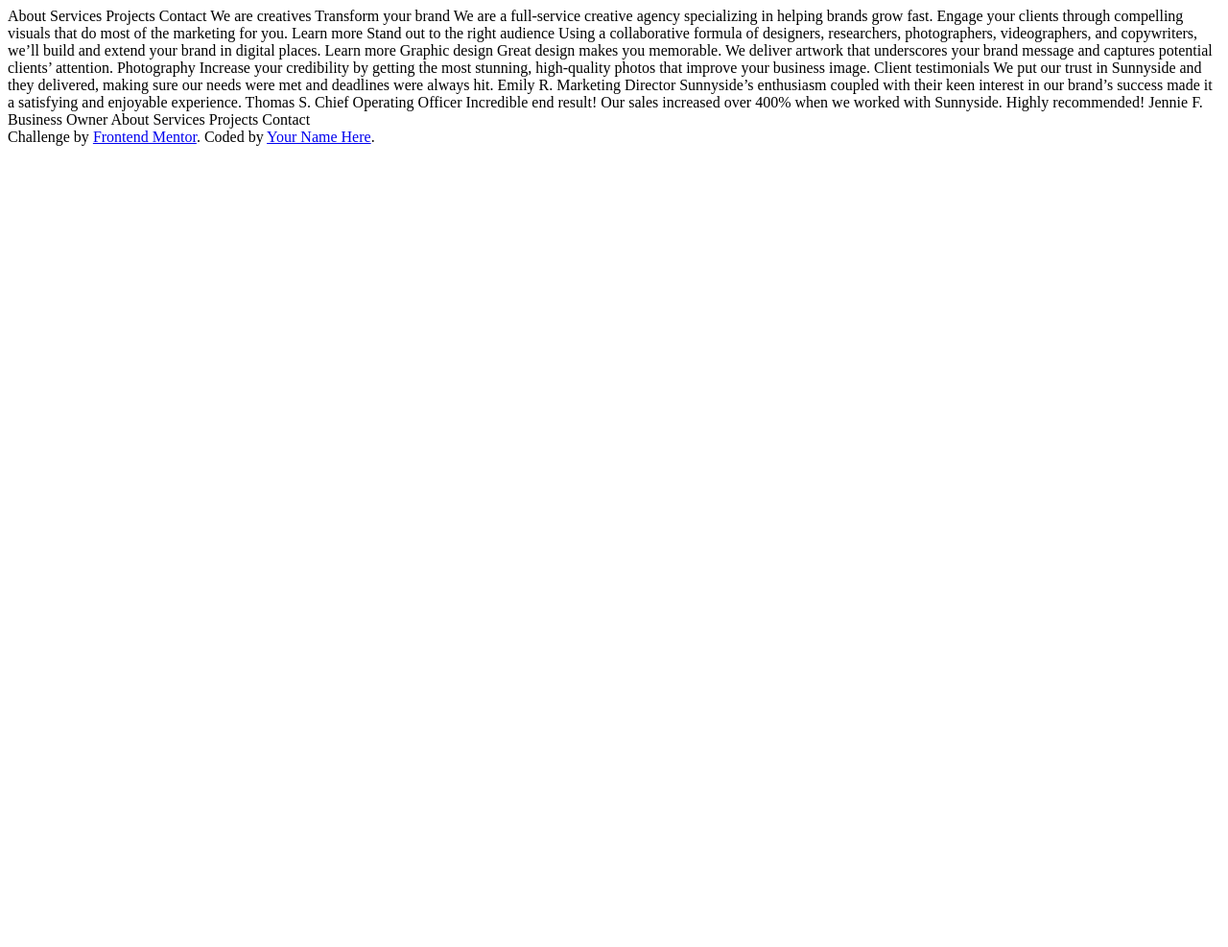
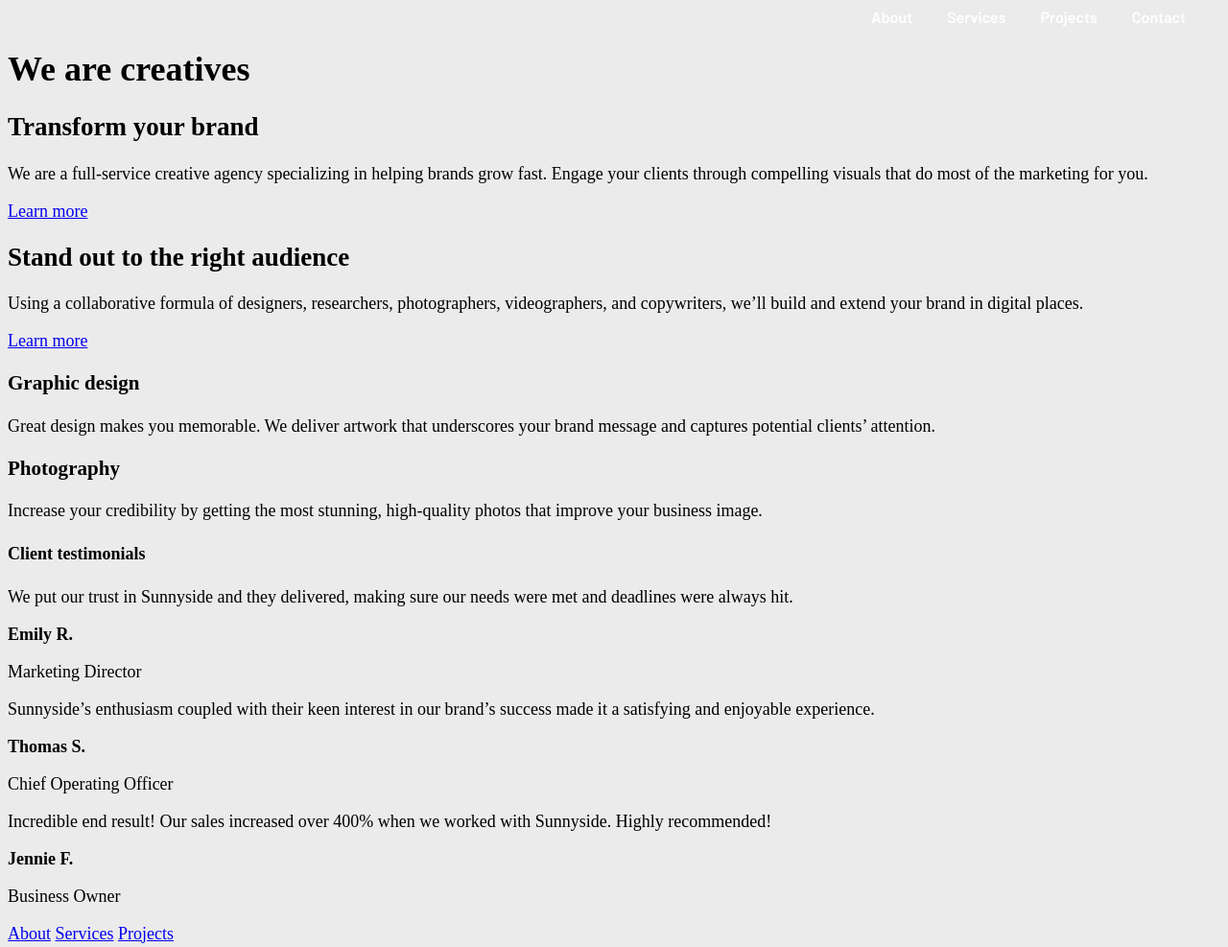
Before and after one commit to M4thez/sunnyside-landing-page, a plain HTML site: page index.html in a window 1280 px wide. Shown: the whole page at 96% size. Before the commit the page ends 800 px from the top, so only its background shows below. Drawn offline with Linux system fonts and the light colour scheme.

Commit message:
HTML structure - done

```diff
--- a/index.html
+++ b/index.html
@@ -1,61 +1,100 @@
 <!DOCTYPE html>
 <html lang="en">
+
 <head>
   <meta charset="UTF-8">
   <meta name="viewport" content="width=device-width, initial-scale=1.0">
   <link rel="icon" type="image/png" sizes="32x32" href="./images/favicon-32x32.png">
   <title>Sunnyside | Landing page</title>
+  <link rel="stylesheet" href="style.css">
+  <link rel="preconnect" href="https://fonts.googleapis.com">
+  <link rel="preconnect" href="https://fonts.gstatic.com" crossorigin>
+  <link href="https://fonts.googleapis.com/css2?family=Barlow:wght@600&family=Fraunces:wght@700;900&display=swap"
+    rel="stylesheet">
 
 </head>
+
 <body>
-  About
-  Services
-  Projects
-  Contact
+  <nav>
+    <a href="#">About</a>
+    <a href="#">Services</a>
+    <a href="#">Projects</a>
+    <a href="#">Contact</a>
+  </nav>
 
-  We are creatives
+  <h1>We are creatives</h1>
 
-  Transform your brand
 
-  We are a full-service creative agency specializing in helping brands grow fast.
-  Engage your clients through compelling visuals that do most of the marketing for you.
+  <section>
 
-  Learn more
+    <h2>Transform your brand</h2>
+    <p>
+      We are a full-service creative agency specializing in helping brands grow fast.
+      Engage your clients through compelling visuals that do most of the marketing for you.
+    </p>
 
-  Stand out to the right audience
+    <a href="#">Learn more</a>
 
-  Using a collaborative formula of designers, researchers, photographers, videographers, and copywriters, we’ll build and extend your brand in digital places.
+  </section>
 
-  Learn more
+  <section>
+    <h2>Stand out to the right audience</h2>
+    <p>
+      Using a collaborative formula of designers, researchers, photographers, videographers, and copywriters, we’ll
+      build
+      and extend your brand in digital places.
+    </p>
+    <a href="#">Learn more</a>
+  </section>
 
-  Graphic design
-  Great design makes you memorable. We deliver artwork that underscores your brand message and captures potential clients’ attention.
+  <section>
+    <article>
+      <h3>Graphic design</h3>
+      <p>
+        Great design makes you memorable. We deliver artwork that underscores your brand message and captures potential
+        clients’ attention.
+      </p>
+    </article>
+    <article>
+      <h3>Photography</h3>
+      <p>Increase your credibility by getting the most stunning, high-quality photos that improve your business image.
+      </p>
+    </article>
+  </section>
 
-  Photography
-  Increase your credibility by getting the most stunning, high-quality photos that improve your business image.
+  <section>
+    <h4>Client testimonials</h4>
 
-  Client testimonials
+    <article>
+      <p>We put our trust in Sunnyside and they delivered, making sure our needs were met and deadlines were always hit.</p>
+      <b>Emily R.</b>
+      <p>Marketing Director</p>
+    </article>
 
-  We put our trust in Sunnyside and they delivered, making sure our needs were met and deadlines were always hit.
-  Emily R.
-  Marketing Director
+    <article>
+      <p>Sunnyside’s enthusiasm coupled with their keen interest in our brand’s success made it a satisfying and enjoyable experience.</p>
+      <b>Thomas S.</b>
+      <p>Chief Operating Officer</p>
+    </article>
 
-  Sunnyside’s enthusiasm coupled with their keen interest in our brand’s success made it a satisfying and enjoyable experience.
-  Thomas S.
-  Chief Operating Officer
+    <article>
+      <p>Incredible end result! Our sales increased over 400% when we worked with Sunnyside. Highly recommended!</p>
+      <b>Jennie F.</b>
+      <p>Business Owner</p>
+    </article>
 
-  Incredible end result! Our sales increased over 400% when we worked with Sunnyside. Highly recommended!
-  Jennie F.
-  Business Owner
+  </section>
 
-  About
-  Services
-  Projects
-  Contact
+  <footer>
+    <a href="#">About</a>
+    <a href="#">Services</a>
+    <a href="#">Projects</a>
+  </footer>
 
-  <div class="attribution">
+  <!-- <div class="attribution">
     Challenge by <a href="https://www.frontendmentor.io?ref=challenge" target="_blank">Frontend Mentor</a>.
     Coded by <a href="#">Your Name Here</a>.
-  </div>
+  </div> -->
 </body>
+
 </html>
--- a/style.scss
+++ b/style.scss
@@ -0,0 +1,29 @@
+$soft-red: hsl(7, 99%, 70%);
+$yellow: hsl(51, 100%, 49%);
+$dark-desat-cyan: hsl(167, 40%, 24%);
+$dark-moderate-cyan: hsl(168, 34%, 41%);
+$dark-blue: hsl(198, 62%, 26%);
+$white: hsl(0, 0%, 100%);
+
+$font-barlow: 'Barlow', sans-serif;
+$font-fraunces: 'Fraunces', serif;
+
+html {
+    font-size: 18px;
+}
+
+body {
+    background-color: rgb(235, 235, 235);
+}
+
+nav {
+    font: 600 16px $font-barlow;
+    display: flex;
+    list-style-type: none;
+    justify-content: flex-end;
+    a {
+        text-decoration: none;
+        margin-right: 2rem;
+        color: $white;
+    }
+}
```
Also changed, not shown: style.css, 1 other file.
